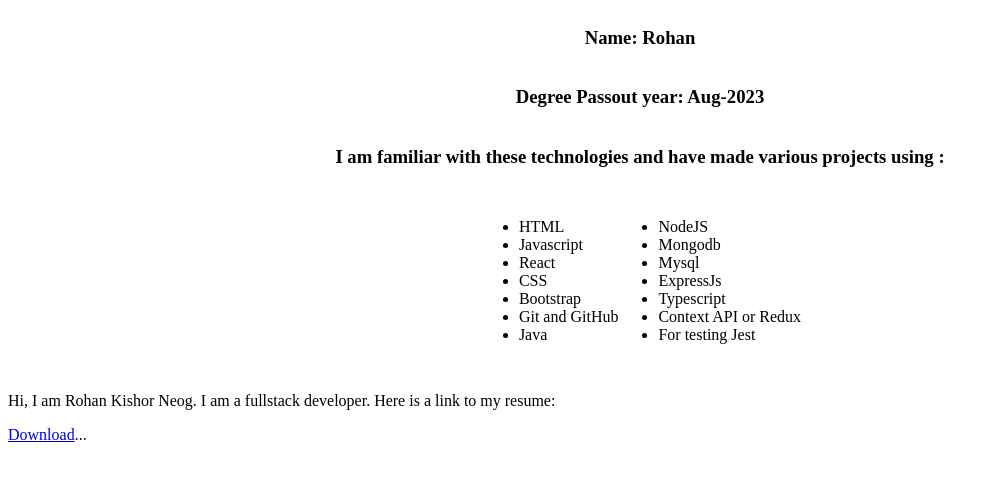
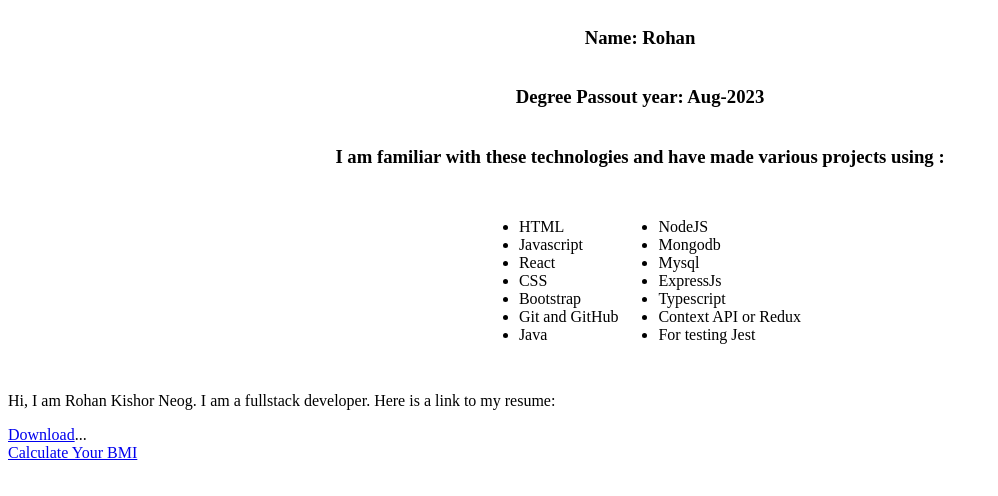
Before and after one commit to rohankishorneog/uqe4n7auq8sg3lcn, a React (Create React App) app: page / in a window 1280 px wide. Shown: the top 496 px of the page, without its empty margins (0-998 px from the left). Built offline with nearby package versions, Linux system fonts and the light colour scheme.

Commit message:
added link to the calculator

```diff
--- a/src/Pages/LandingPage/LandingPage.jsx
+++ b/src/Pages/LandingPage/LandingPage.jsx
@@ -1,6 +1,8 @@
 import React from 'react'
 import "./LandingPage.css"
 import Resume from '../../Components/Resume/Resume'
+
+import { Link } from 'react-router-dom'
 
 const LandingPage = () => {
     return (
@@ -40,6 +42,14 @@
 
             {/* section for Download link to resume */}
             <Resume/>
+
+
+            {/* Bmi Caluclator link */}
+            <div>
+                <Link to="/bmiCalculator">Calculate Your BMI</Link>
+            </div>
+
+
         </div>
     )
 }
```
